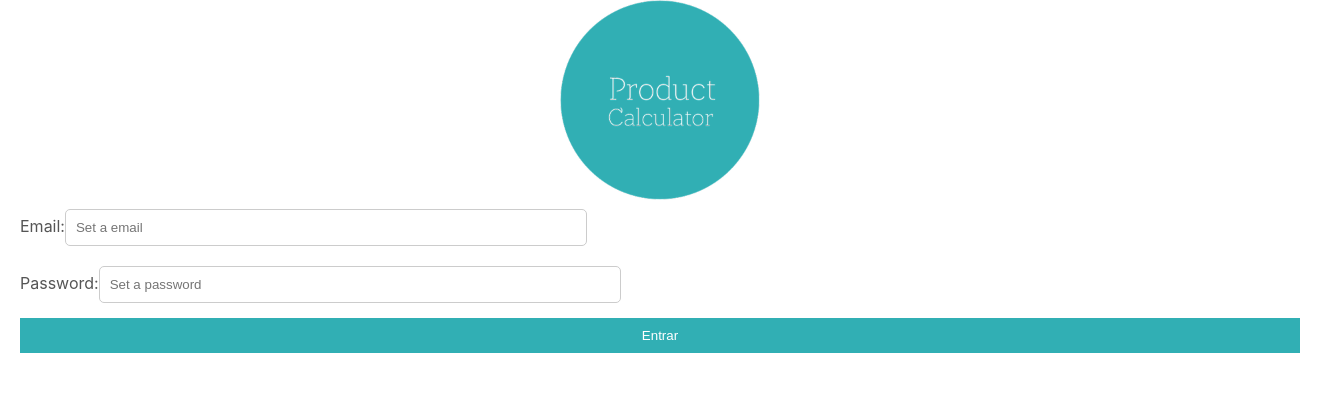
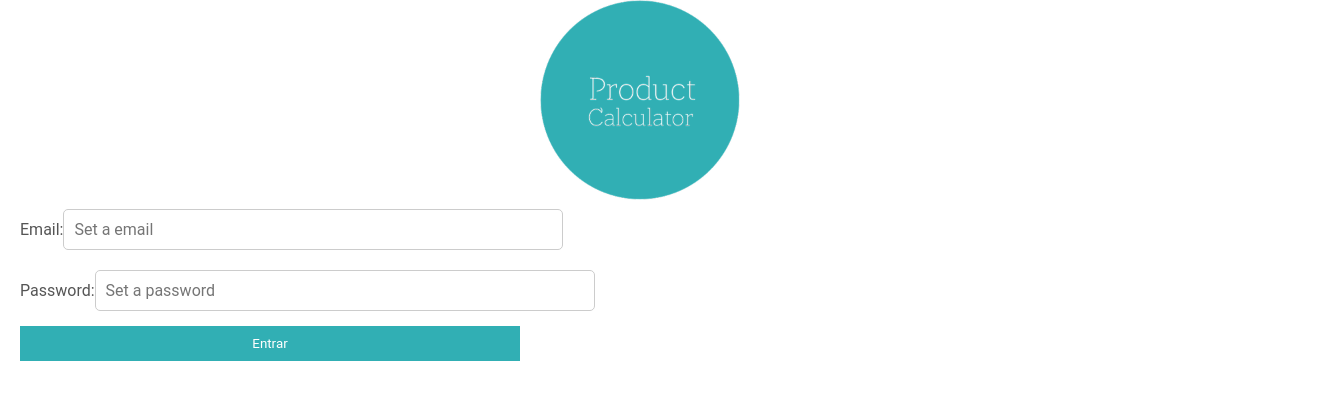
Before and after one commit to johnk531/product-calculator-front, a React (Create React App) app: page /login in a window 1280 px wide. Shown: the top 400 px of the page, 1320 px wide, since content can reach past the window. Built offline with nearby package versions, Linux system fonts and the light colour scheme; no server answers.

Commit message:
Fix: use the Global component and visual improvement to Button and Form components

```diff
--- a/src/components/Button.style.js
+++ b/src/components/Button.style.js
@@ -2,6 +2,7 @@ import styled from "styled-components";
 
 export const StyledButton = styled.button`
     width: 100%;
+    max-width: 500px;
     padding: 10px 20px;
     background: #31afb4;
     color: #fff;
--- a/src/components/Form.style.js
+++ b/src/components/Form.style.js
@@ -8,12 +8,13 @@ export const Form = styled.div`
     }
 
     input {
-        width: calc(100% - 20px);
+        width: 100%;
         max-width: 500px;
         margin-top: 5px;
         padding: 10px;
         border: 1px solid #ccc;
         border-radius: 5px;
+        font-size: 12pt;
     }
 
     label {
--- a/src/index.js
+++ b/src/index.js
@@ -3,11 +3,15 @@ import ReactDOM from 'react-dom/client';
 import './index.css';
 import App from './App';
 import reportWebVitals from './reportWebVitals';
+import { Global } from './components/Global.style';
 
 const root = ReactDOM.createRoot(document.getElementById('root'));
 root.render(
   // <React.StrictMode>
+  <>
+    <Global />
     <App />
+  </>
   // </React.StrictMode>
 );
 
```
